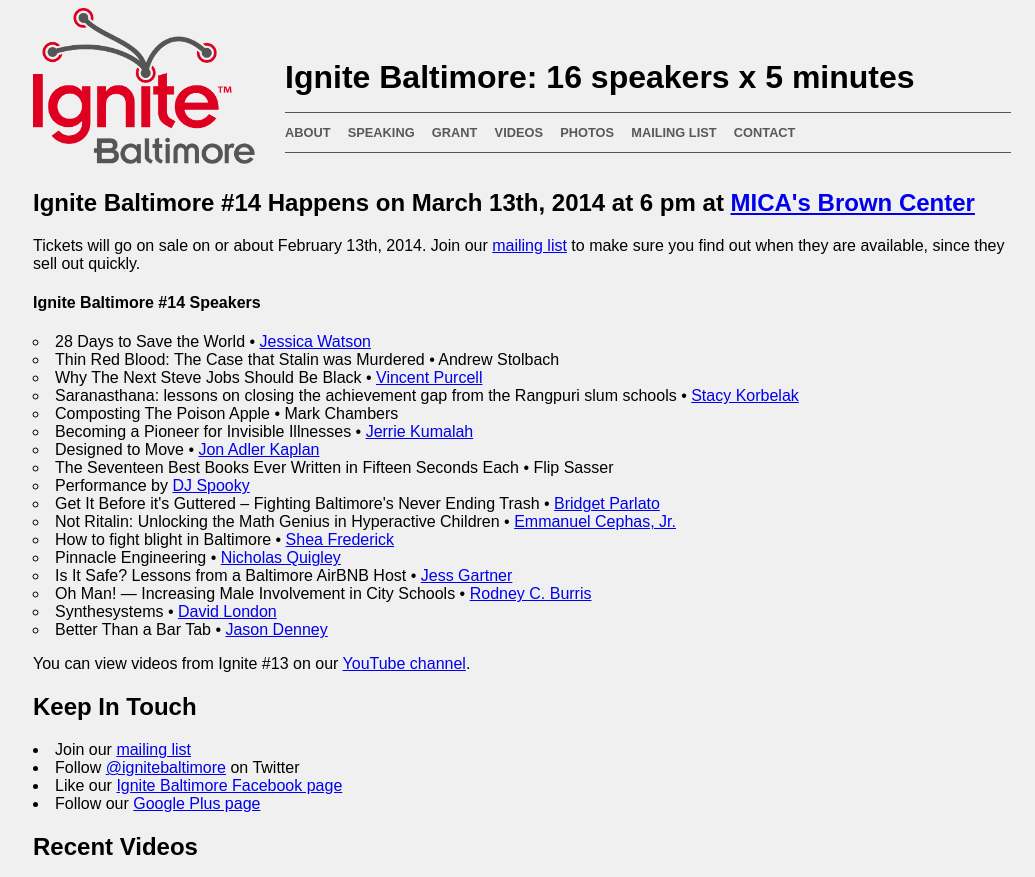
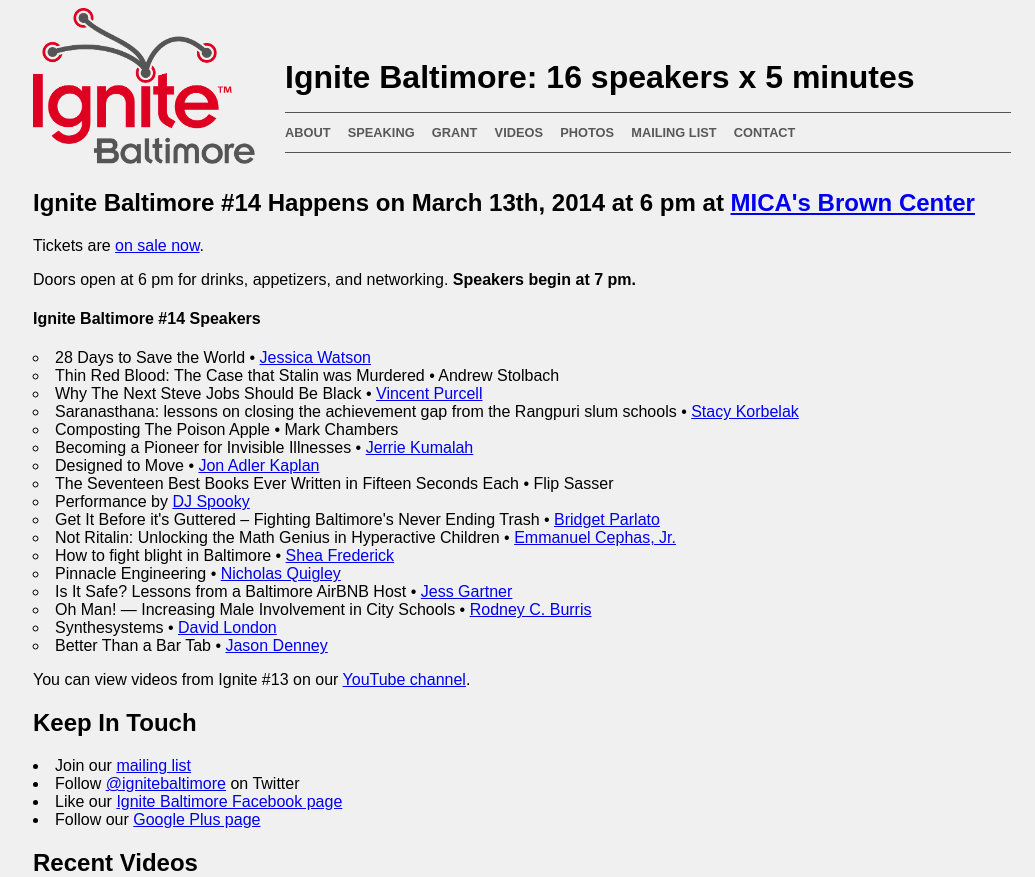
Before and after one commit to ignitebaltimore/ignitebaltimore.github.com, a Jekyll site: the page built from index.html, in a window 1280 px wide and 900 px high, cut to the strip 0-877 px from the top of the window. Shown: the whole strip, without its empty margins (118-1153 px from the left). Built offline with Jekyll 4.4.1, drawn with Linux system fonts in a browser that asks for light colours.

Commit message:
tickets now available

```diff
--- a/index.html
+++ b/index.html
@@ -5,13 +5,13 @@
 
 <h2 class="row">Ignite Baltimore #14 Happens on March 13th, 2014 at 6 pm at <a href='http://www.mica.edu/browse_art/brown_center.html'>MICA's Brown Center</a></h2>
 
-<p class="row">Tickets will go on sale on or about February 13th, 2014. Join our <a href="/mailing_list">mailing list</a> to make sure you find out when they are available,
-since they sell out quickly.</p>
+<!--<p class="row">Tickets will go on sale on or about February 13th, 2014. Join our <a href="/mailing_list">mailing list</a> to make sure you find out when they are available,-->
+<!--since they sell out quickly.</p>-->
 
 <!--We will start soliciting <a href="/speaking">speaking proposals</a> in early January, 2014.</p>-->
 
-<!--<p>Tickets are <a href="https://www.eventbrite.com/e/ignite-baltimore-14-tickets-10595829411">on sale now</a>.</p>-->
-<!--<p class="row">Doors open at 6 pm for drinks, appetizers, and networking. <strong>Speakers begin at 7 pm.</strong></p>-->
+<p>Tickets are <a href="https://www.eventbrite.com/e/ignite-baltimore-14-tickets-10595829411">on sale now</a>.</p>
+<p class="row">Doors open at 6 pm for drinks, appetizers, and networking. <strong>Speakers begin at 7 pm.</strong></p>
 
 <!--<p>We will start accepting proposals to speak this summer. Tickets will go on sale in August. Please join our-->
 <!--<a href="/mailing_list">mailing list</a> if you'd like to be notified, as we usually sell-out quickly.</p>-->
```
